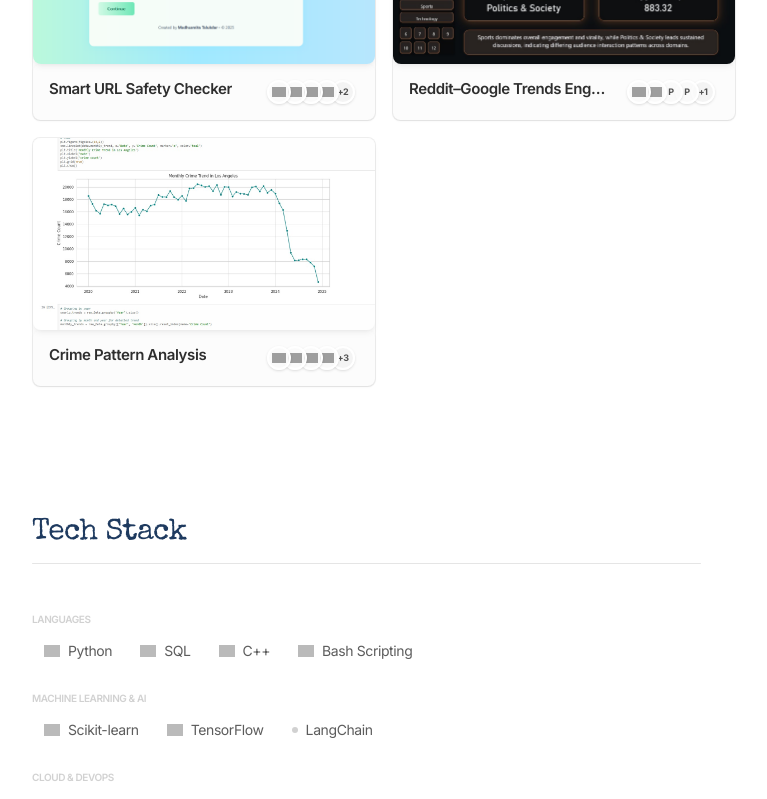
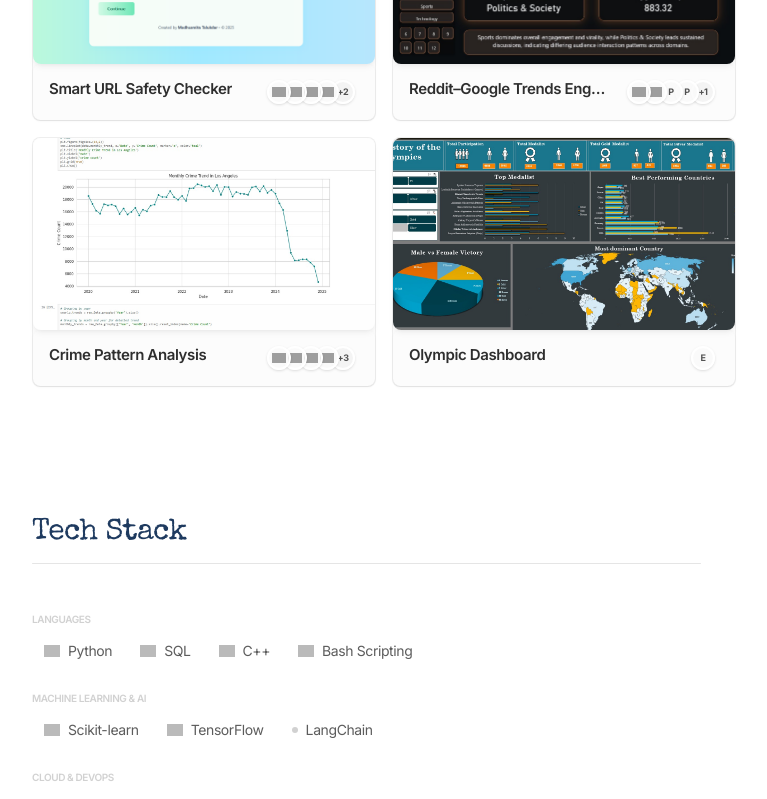
Before and after one commit to Madhusmita111/portfolio, a React (Vite) app: page / in a window 1280 px wide. Shown: the part 1440-2239 px from the top of the page, without its empty margins (256-1023 px from the left). Built offline with nearby package versions, Linux system fonts and the light colour scheme; grey boxes are pictures that could not be loaded.

Commit message:
Update portfolioData.js

```diff
--- a/src/data/portfolioData.js
+++ b/src/data/portfolioData.js
@@ -564,7 +564,23 @@ export const portfolioData = {
     ],
     liveLink: "#",
     githubLink: "https://github.com/Madhusmita111/Analyzing-Crime-Data-for-City-Safety"
-  }
+  },
+
+  {
+      title: "Olympic Dashboard",
+      date: "April 2025",
+      tech: ["Excel"],
+      thumbnail: "/projects/thumbnail.jpg",
+      image: "/projects/olympics.jpeg",
+      points: [
+        "Developed a comprehensive Excel analytics dashboard evaluating historical Olympic athletic performance across nations and disciplines.",
+        "Applied Power Query for automated multi-source ingestion, schema normalization, and data sanitization.",
+        "Formulated dynamic multi-dimensional Pivot Tables utilizing GETPIVOTDATA and custom calculated measures.",
+        "Produced automated visual summaries and medal efficiency indices across 120+ participating committees."
+      ],
+      liveLink: "#",
+      githubLink: "https://github.com/Madhusmita111/Olympic-Data-Analysis"
+    }
 ],
   // books: [
   //   {
@@ -670,7 +686,7 @@ export const portfolioData = {
     {
       name: "Agentic AI Certified Foundations Associate",
       provider: "Oracle",
-      icon: "/icons/oracle.jpeg",
+      icon: "/icons/oracle.svg",
       link: "/certificates/oraclecertificate.jpeg"
     },
     {
```
